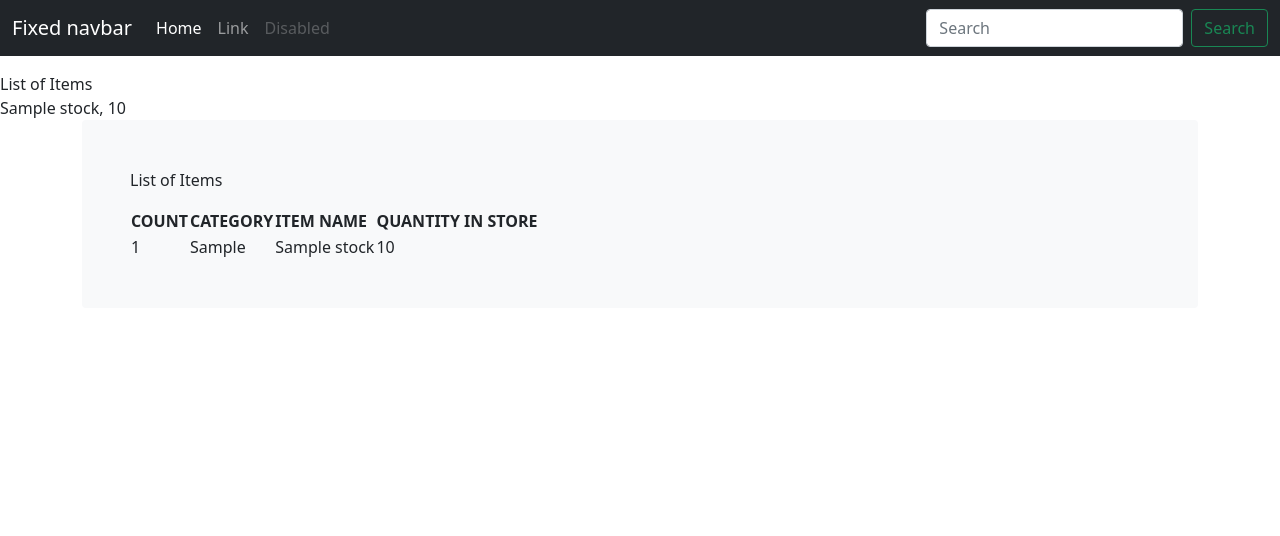
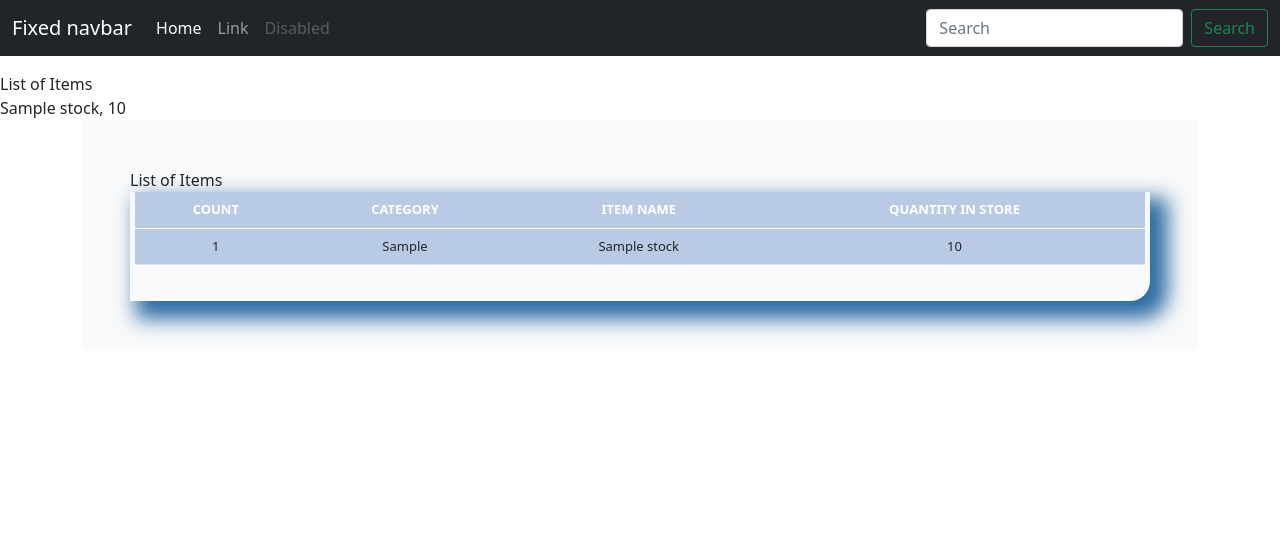
Before and after one commit to graham218/Django_stock_management_system, a Django app: page /list_item/ in a window 1280 px wide. Shown: the top 536 px of the page. Run offline with Django 3.2, Linux system fonts and the light colour scheme; tables that the repository leaves empty hold one stand-in row (values such as "Sample post"); some libraries are stand-ins or nearby versions.

Commit message:
style div

```diff
--- a/stock_management_system/stockmgmt/static/css/stylesheet.css
+++ b/stock_management_system/stockmgmt/static/css/stylesheet.css
@@ -1,3 +1,35 @@
 body {
     background-color: #34eb6b;
     }
+
+/*Align the title to the center of the page*/
+.table{
+	font-size: 13px;
+	text-align: center;
+	width: 95%;
+	margin: auto;
+	text-align: center;
+}
+
+/*Make alternating colors for the table rows*/
+.table tr:nth-child(odd){
+	background: #B8CAE4
+}
+
+.table tr:nth-child(even){
+	background: #dae5f4
+}
+
+th {
+  background-color: #337ab7;
+  color: white;
+}
+
+.display_table{
+	border-bottom-right-radius: 20px;
+	/*border-bottom-left-radius: 20px;*/
+	padding-left: 5px;
+	padding-right: 5px;
+	padding-bottom: 20px;
+	box-shadow: 12px 12px 20px 6px #2e6da4;
+}
--- a/stock_management_system/stockmgmt/templates/list_item.html
+++ b/stock_management_system/stockmgmt/templates/list_item.html
@@ -74,11 +74,8 @@
   <main class="container">
     <div class="bg-light p-5 rounded">
       {{title}}<br>
+    <div class="display_table">
       <table class='table'>
-
-    </table>
-    <div class="display_table">
-      <table>
         <thead>
           <tr>
             <th>COUNT</th>
--- a/stock_management_system/stockmgmt/views.py
+++ b/stock_management_system/stockmgmt/views.py
@@ -23,7 +23,7 @@
 	form = StockCreateForm(request.POST or None)
 	if form.is_valid():
 		form.save()
-	return redirect('/list_item')
+		return redirect('/list_item')
 	context = {
 		"form": form,
 		"title": "Add Item",
```
